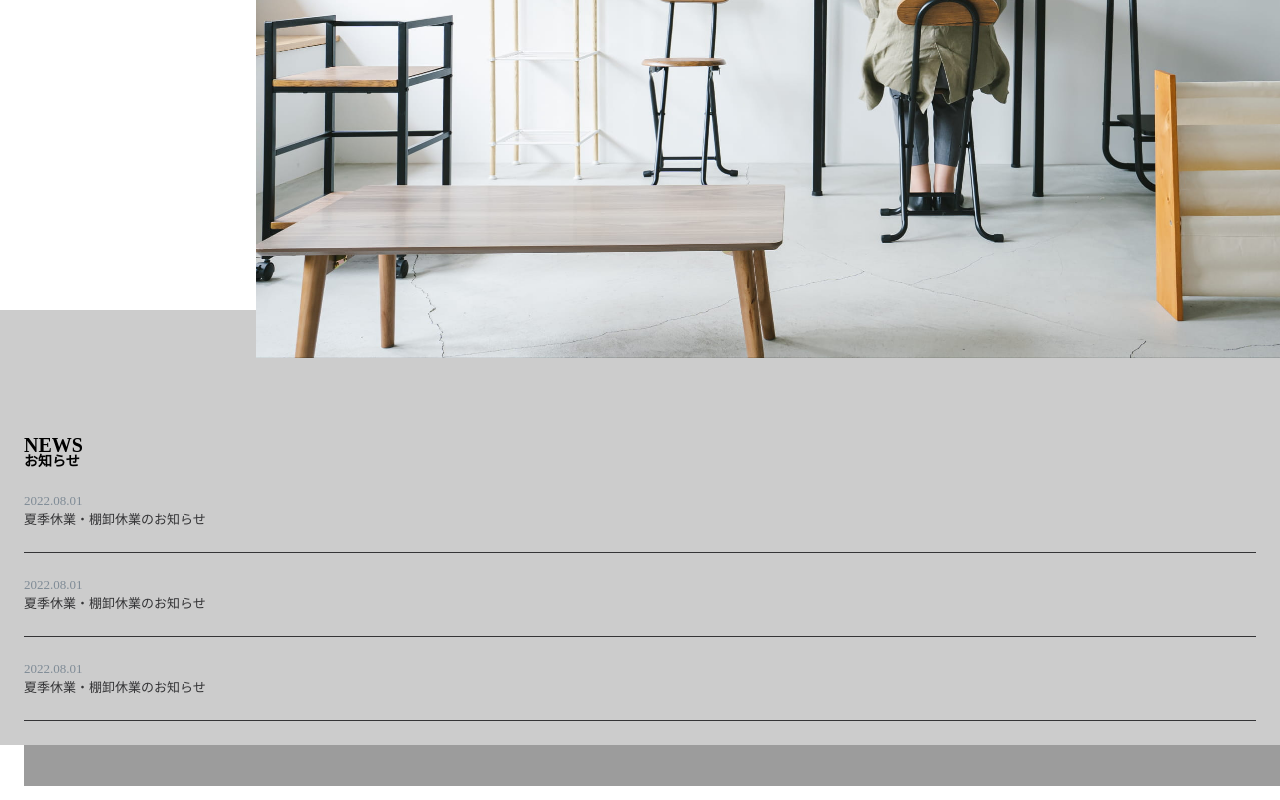
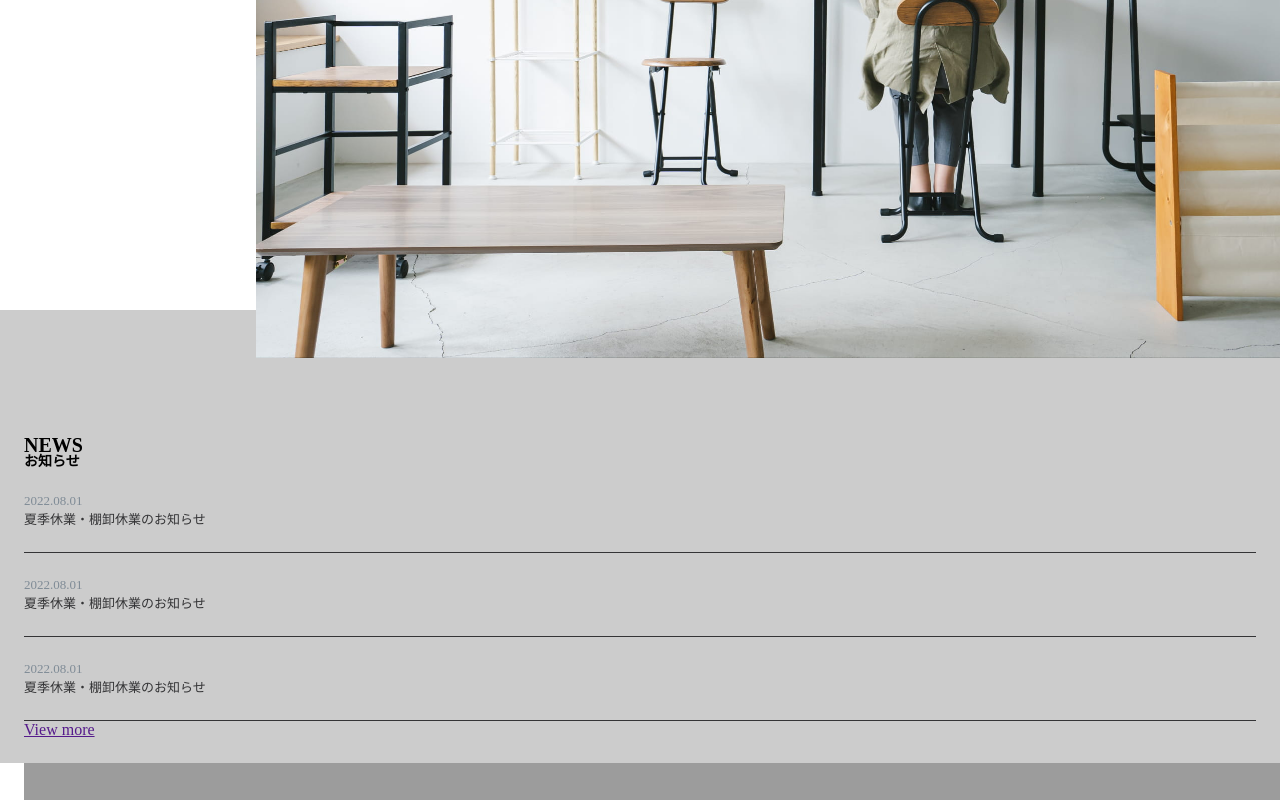
Before and after one commit to Aiden4939/NAGAI, a plain HTML site: page index.html in a window 1280 px wide. Shown: the part 442-1242 px from the top of the page. Drawn offline with Linux system fonts and the light colour scheme.

Commit message:
create more div

```diff
--- a/index.html
+++ b/index.html
@@ -66,6 +66,9 @@
             </div>
         </div>
 
+        <div class="more">
+            <a href="">View more</a>
+        </div>
     </div>
 
 </body>
```
